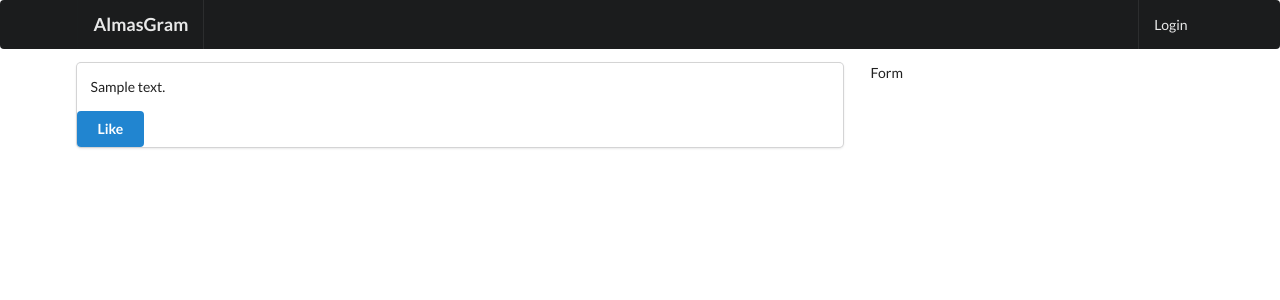
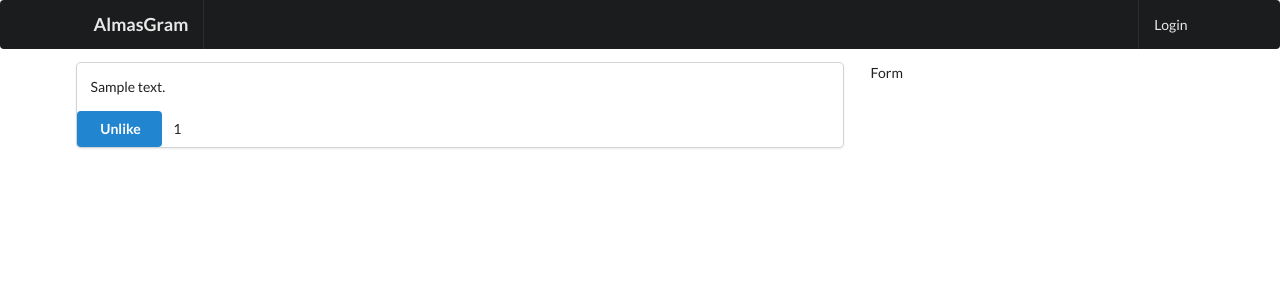
Before and after one commit to bagheriAlmas/django-social-media, a Django app: template templates/posts/post-list.html in a window 1280 px wide. Shown: the top 300 px of the page. Run offline with Django 4.2, Linux system fonts and the light colour scheme; the template is opened without the code that fills it: values that come from a table or form of the project are taken from there, others are empty; tables that the repository leaves empty hold one stand-in row (values such as "Sample post"); some libraries are stand-ins or nearby versions.

Commit message:
add like and unlike icon under each post

```diff
--- a/templates/posts/post-list.html
+++ b/templates/posts/post-list.html
@@ -15,7 +15,15 @@
                             <form action="{% url 'like-post-view' %}" method="POST">
                                 {% csrf_token %}
                                 <input type="hidden" name="post_id" value="{{ post.id }}">
-                                <button type="submit" class="ui primary button">Like</button>
+                                <button type="submit" class="ui primary button">
+                                    {% if profile not in post.liked.all %}
+
+                                        <i class="fa-regular fa-thumbs-up"></i> &nbsp;Like
+                                    {% else %}
+                                        <i class="fa-solid fa-thumbs-up"></i>&nbsp;Unlike
+                                    {% endif %}
+                                </button>
+                                &nbsp; {{ post.likes_count }}
                             </form>
                         </div>
                     </div>
```
